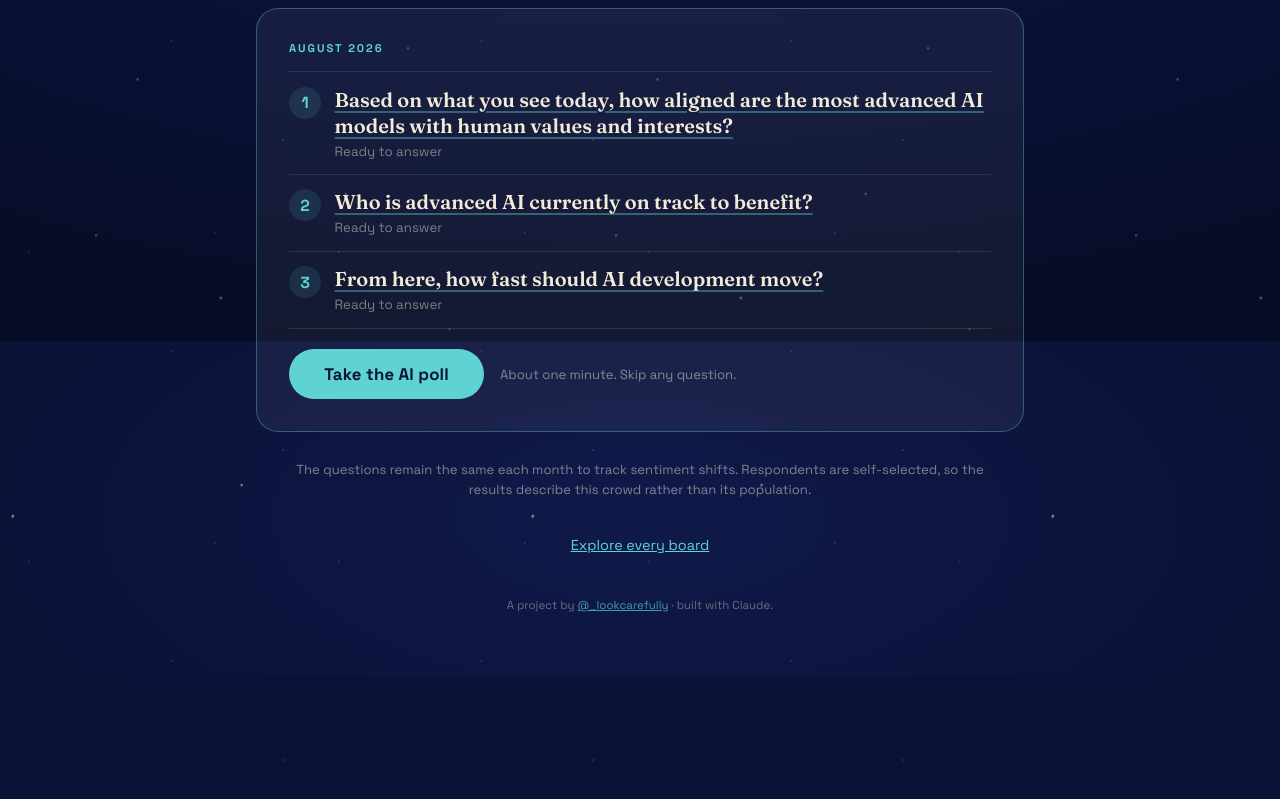
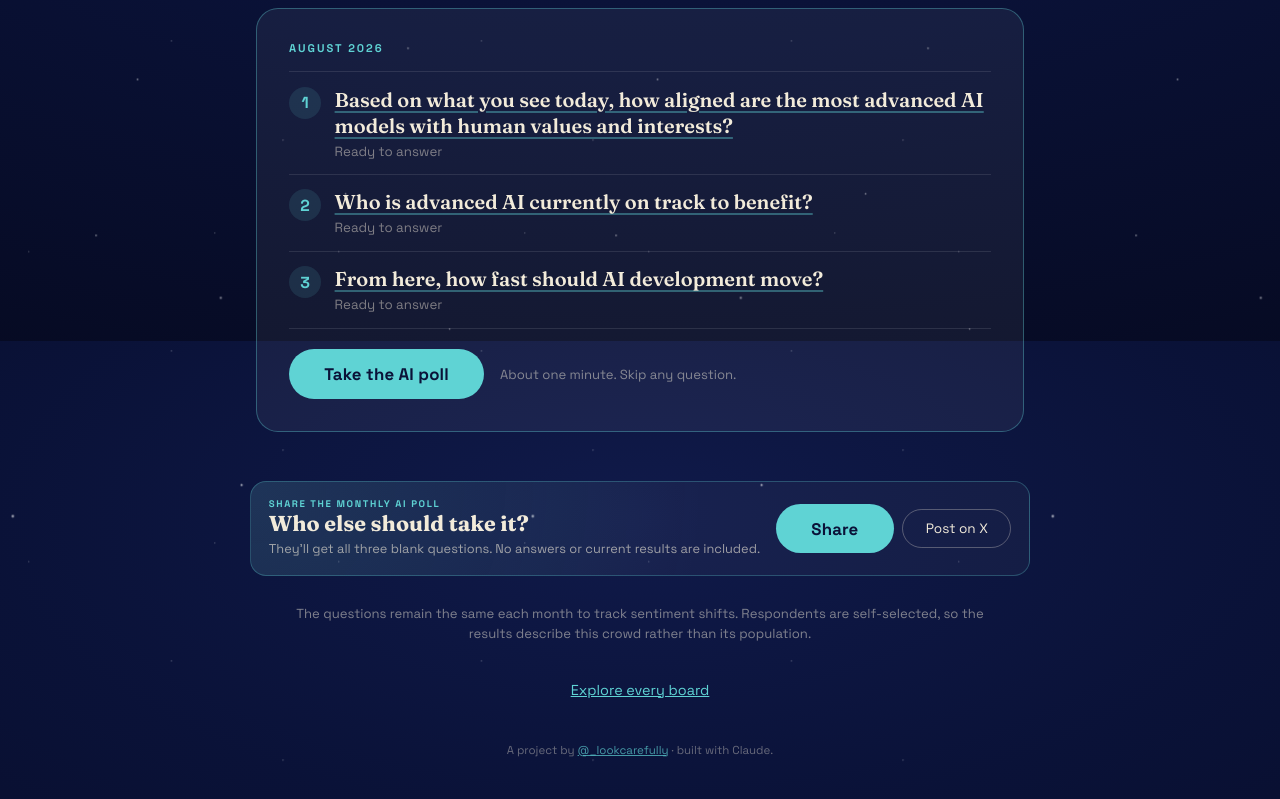
Before and after one commit to lookcarefully-cmyk/vibe-check, a Next.js app: page /pulse in a window 1280 px wide. Shown: the part 459-1258 px from the top of the page. Before the commit the page ends 1135 px from the top, so only its background shows below. Built offline with nearby package versions, Linux system fonts and the light colour scheme.

Commit message:
Add dedicated sharing for the monthly AI poll

```diff
--- a/app/pulse/page.tsx
+++ b/app/pulse/page.tsx
@@ -5,6 +5,9 @@ export const metadata: Metadata = {
   title: "Vibe Check — monthly AI poll",
   description:
     "Three monthly questions on current AI alignment, who stands to benefit, and the pace of development.",
+  alternates: {
+    canonical: "/pulse",
+  },
   openGraph: {
     title: "How are we feeling about AI?",
     description:
--- a/components/PulseLanding.tsx
+++ b/components/PulseLanding.tsx
@@ -4,6 +4,7 @@ import Link from "next/link";
 import { useEffect, useMemo, useState } from "react";
 import Colophon from "./Colophon";
 import InfoDialog from "./InfoDialog";
+import SharePrompt from "./SharePrompt";
 import SubscribeCallout from "./SubscribeCallout";
 import { PULSE_TOPICS } from "@/lib/experiment";
 import { canAnswerNow, myStanding } from "@/lib/mine";
@@ -116,6 +117,15 @@ export default function PulseLanding() {
         </div>
       </section>
 
+      <SharePrompt
+        question="How are we feeling about AI?"
+        path="/pulse"
+        kicker="Share the monthly AI poll"
+        heading="Who else should take it?"
+        description="They’ll get all three blank questions. No answers or current results are included."
+        ariaLabel="Share the monthly AI poll"
+      />
+
       <p className="pulse-method-note">
         The questions remain the same each month to track sentiment shifts. Respondents
         are self-selected, so the results describe this crowd rather than its population.
--- a/components/SharePrompt.tsx
+++ b/components/SharePrompt.tsx
@@ -5,6 +5,10 @@ import { useEffect, useRef, useState } from "react";
 interface SharePromptProps {
   question: string;
   path: string;
+  kicker?: string;
+  heading?: string;
+  description?: string;
+  ariaLabel?: string;
 }
 
 function shareOrigin(): string {
@@ -16,7 +20,14 @@ function shareOrigin(): string {
  * answer or the crowd result. A recipient therefore arrives at an uncontaminated
  * dial even when the sender shares immediately after seeing the reveal.
  */
-export default function SharePrompt({ question, path }: SharePromptProps) {
+export default function SharePrompt({
+  question,
+  path,
+  kicker = "Keep the board moving",
+  heading = "Who else should answer this?",
+  description = "They’ll get a blank dial. Your answer and the crowd result stay hidden.",
+  ariaLabel = "Share this question",
+}: SharePromptProps) {
   const [status, setStatus] = useState<"idle" | "copied" | "failed">("idle");
   const resetTimer = useRef<ReturnType<typeof setTimeout> | null>(null);
   const url = `${shareOrigin()}${path}`;
@@ -62,11 +73,11 @@ export default function SharePrompt({ question, path }: SharePromptProps) {
   };
 
   return (
-    <section className="share-prompt" aria-label="Share this question">
+    <section className="share-prompt" aria-label={ariaLabel}>
       <div>
-        <p className="share-kicker">Keep the board moving</p>
-        <h3>Who else should answer this?</h3>
-        <p>They&rsquo;ll get a blank dial. Your answer and the crowd result stay hidden.</p>
+        <p className="share-kicker">{kicker}</p>
+        <h3>{heading}</h3>
+        <p>{description}</p>
       </div>
       <div className="share-actions">
         <button
```
